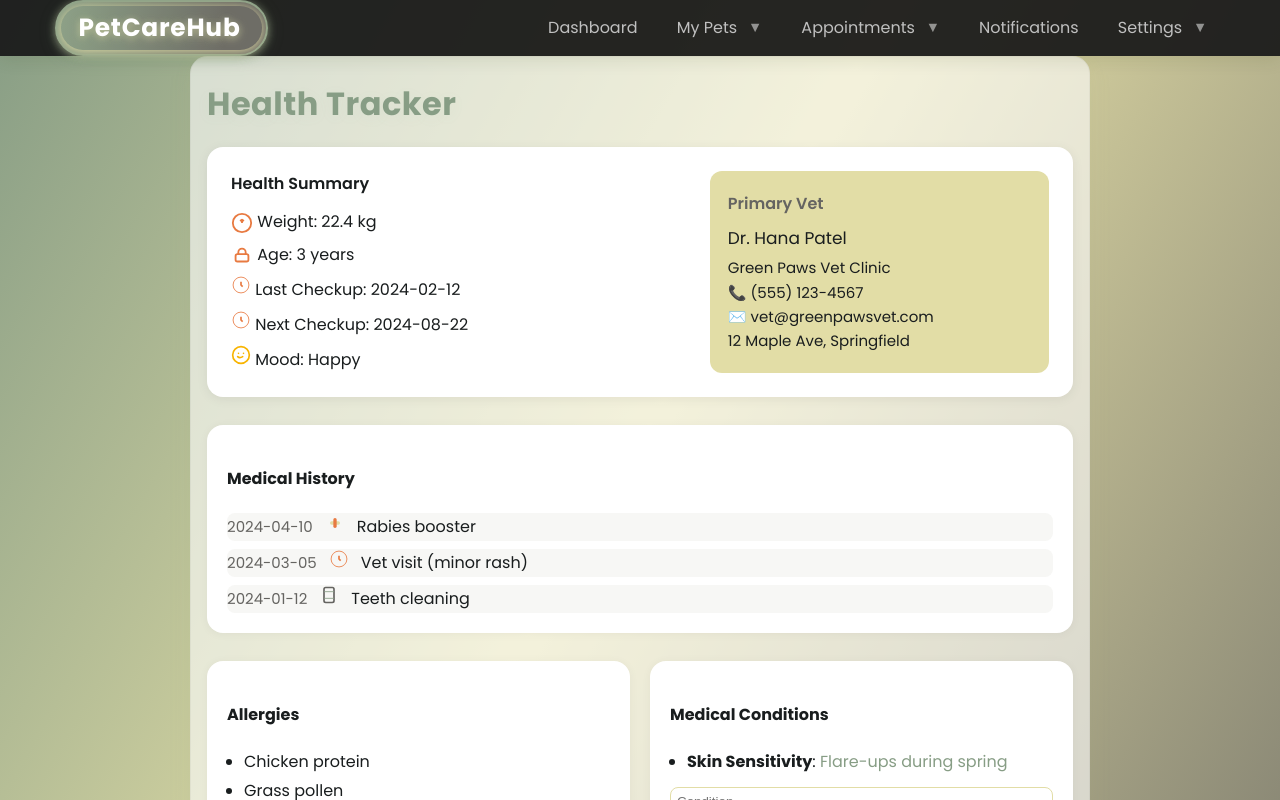
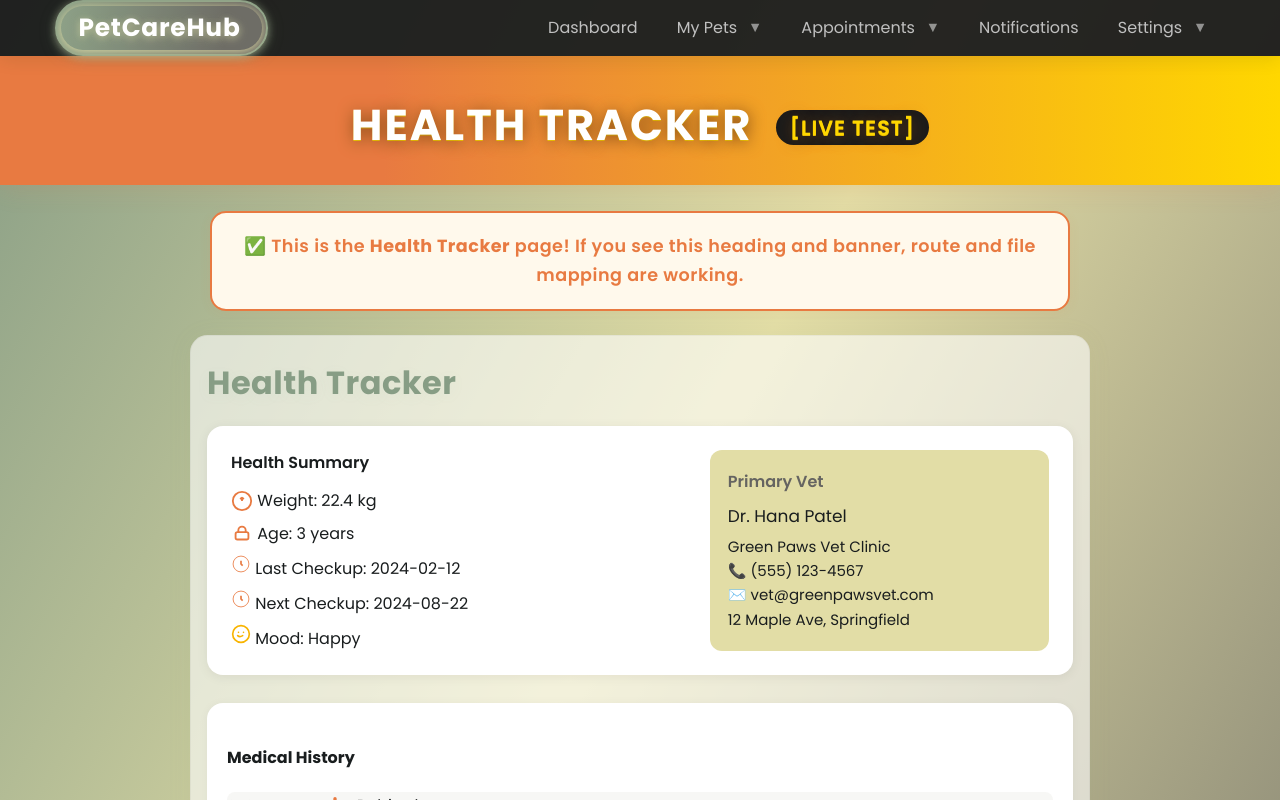
Before and after one commit to Workflow-Manager-admin/petcarehub-25341-600c870b, a React (Create React App) app in the folder petcarehub_ui/: page /health-tracker in a window 1280 px wide. Shown: the top 800 px of the page. Built offline with nearby package versions, Linux system fonts and the light colour scheme.

Commit message:
Auto-commit: Changes as of 2025-05-29T07:34:02.672131+00:00

```diff
--- a/petcarehub_ui/src/pages/HealthTrackerPage.js
+++ b/petcarehub_ui/src/pages/HealthTrackerPage.js
@@ -11,6 +11,7 @@ import React, { useState, useRef } from "react";
  * - Vaccination Records
  * - Veterinarian Info Panel
  * - Upload Health Documents
+ * Visual ROUTE confirmation: Large accent banner & message for router visibility testing [LIVE TEST]
  */
 function HealthTrackerPage() {
   // Demo state (replace with real data/fetch in actual integration)
@@ -165,6 +166,64 @@ function HealthTrackerPage() {
   };
 
   return (
+    <div style={{ margin: 0, padding: 0 }}>
+      {/* ACCENT BANNER: ROUTE TEST CONFIRMATION */}
+      <div
+        style={{
+          width: '100%',
+          background: 'linear-gradient(90deg,#E87A41 30%,#FFD700 100%)',
+          color: 'white',
+          padding: '2.2rem 0 1.5rem 0',
+          textAlign: 'center',
+          marginBottom: 26,
+          boxShadow: '0 4px 24px 0 rgba(232,122,65,0.15)',
+          zIndex: 50
+        }}
+        data-testid="health-tracker-live-banner"
+      >
+        <h1 style={{
+          fontSize: '2.7rem',
+          margin: 0,
+          fontWeight: 900,
+          letterSpacing: 2,
+          textTransform: 'uppercase',
+          textShadow: '1px 2px 16px #874e15, 0px 1px 0px #FFD700'
+        }}>
+          Health Tracker <span style={{
+            fontSize: '1.3rem',
+            background: '#1A1A1A',
+            color: '#FFD700',
+            padding: '3px 14px',
+            borderRadius: '2rem',
+            marginLeft: 12,
+            fontWeight: 600,
+            verticalAlign: 'middle',
+            letterSpacing: 1
+          }}>[LIVE TEST]</span>
+        </h1>
+      </div>
+      {/* TEMPORARY MESSAGE BOX FOR ROUTING TEST */}
+      <div
+        style={{
+          width: "96vw",
+          maxWidth: 860,
+          margin: "0 auto 1.5rem auto",
+          padding: "1.2rem 2rem",
+          background: "#FFF9EC",
+          border: "2px solid #E87A41",
+          borderRadius: "1rem",
+          color: "#E87A41",
+          fontWeight: 600,
+          fontSize: "1.1rem",
+          letterSpacing: 0.5,
+          textAlign: "center",
+          boxShadow: "0 2px 12px 0 rgba(232,122,65,0.08)"
+        }}
+        role="status"
+      >
+        ✅ This is the <b>Health Tracker</b> page! If you see this heading and banner, route and file mapping are working.
+      </div>
+      {/* Original Health Tracker Page UI */}
       <div className="container health-container" style={{ maxWidth: 900, margin: "0 auto", padding: "1em" }}>
         <h2 className="title" style={{ marginTop: 5 }}>Health Tracker</h2>
         {/* Health Summary Card */}
@@ -444,6 +503,7 @@ function HealthTrackerPage() {
           `}
         </style>
       </div>
+    </div>
   );
 }
 
```
Also changed, not shown: 1 other file (tests, documents, lock files or other folders). Lines whose indentation alone changed are shown as unchanged.
